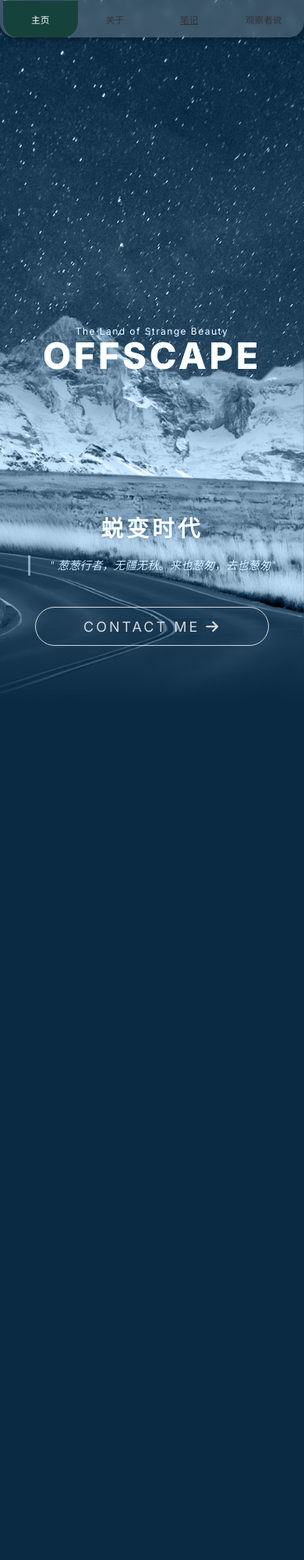
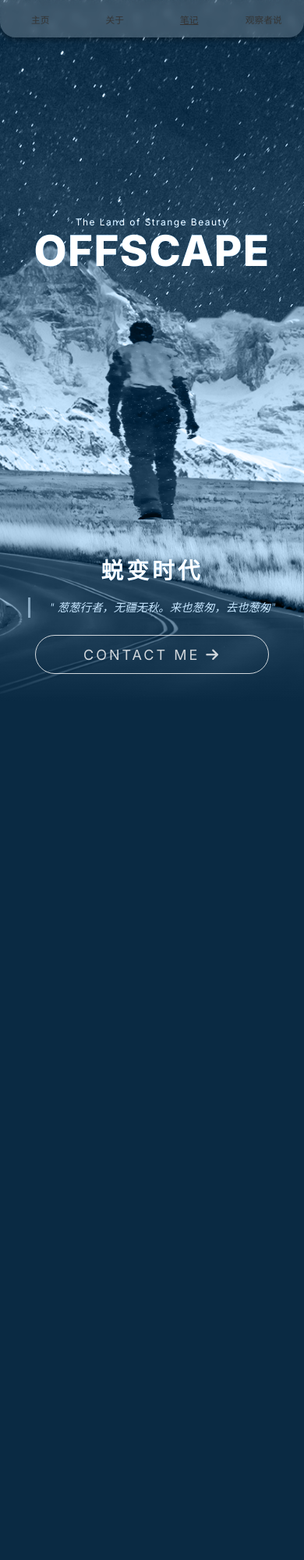
Before and after one commit to ghostulss/Offscape, a Jekyll site: the page index.html, which Jekyll copies as it is, in a window 390 px wide. Shown: the whole page at 78% size. Built offline with Jekyll 4.4.1, drawn with Linux system fonts in a browser that asks for light colours.

Commit message:
Fit mobile hero layers and enlarge title

```diff
--- a/index.html
+++ b/index.html
@@ -14,7 +14,7 @@
   <link rel="stylesheet" href="https://cdnjs.cloudflare.com/ajax/libs/font-awesome/6.0.0-beta3/css/all.min.css">
 
   <!-- stylesheet css内容 -->
-   <link rel="stylesheet" href="styles.css">
+   <link rel="stylesheet" href="styles.css?v=20261005-mobile">
 </head>
 <body>
 
@@ -74,11 +74,16 @@
   moon.style.left = -value * 0.5 + 'px'
   mountain.style.top = -value * 0.15 + 'px';
   road.style.top = -value * 0.15 + 'px';
-  figure.style.bottom = value * 0.15 + 'px';
+  figure.style.bottom = window.matchMedia('(max-width: 768px)').matches
+    ? 'calc(26% + ' + value * 0.15 + 'px)'
+    : value * 0.15 + 'px';
   text1.style.top = value * 1 + 'px';
   text2.style.top = value * 1 + 'px';
   text3.style.top = value * 1 + 'px';
-})
+}
+
+window.addEventListener('scroll', updateParallax, { passive: true })
+window.addEventListener('resize', updateParallax)
   </script>
  </body>
 </html>
--- a/styles.css
+++ b/styles.css
@@ -369,12 +369,46 @@
   }
 
   .title h1 {
-    font-size: clamp(2.75rem, 12vw, 5rem);
-    letter-spacing: 0.08em;
+    font-size: clamp(3rem, 14vw, 5.5rem);
+    letter-spacing: 0.025em;
   }
 
   .title h3 {
     font-size: clamp(0.75rem, 2.8vw, 1rem);
     letter-spacing: 0.12em;
   }
+
+  .title {
+    top: 35%;
+  }
+
+  #mountain {
+    width: 118%;
+    height: 118%;
+    left: -9%;
+    margin-top: -18vh;
+  }
+
+  #figure {
+    left: 50%;
+    bottom: 26%;
+    height: 30%;
+    width: auto;
+    /* 图片左侧有透明留白，按人物本身的中心定位。 */
+    transform: translateX(-64.3%);
+    animation: mobileFigureIn 1s ease-out forwards;
+  }
+
+  .info-wrap {
+    bottom: 12%;
+  }
+
+  .cta {
+    bottom: 4%;
+  }
 }
+
+@keyframes mobileFigureIn {
+  from { transform: translate(-64.3%, 100px); }
+  to { transform: translate(-64.3%, 0); }
+}
```
Also changed, not shown: other parts of index.html (+1 -1 lines).
